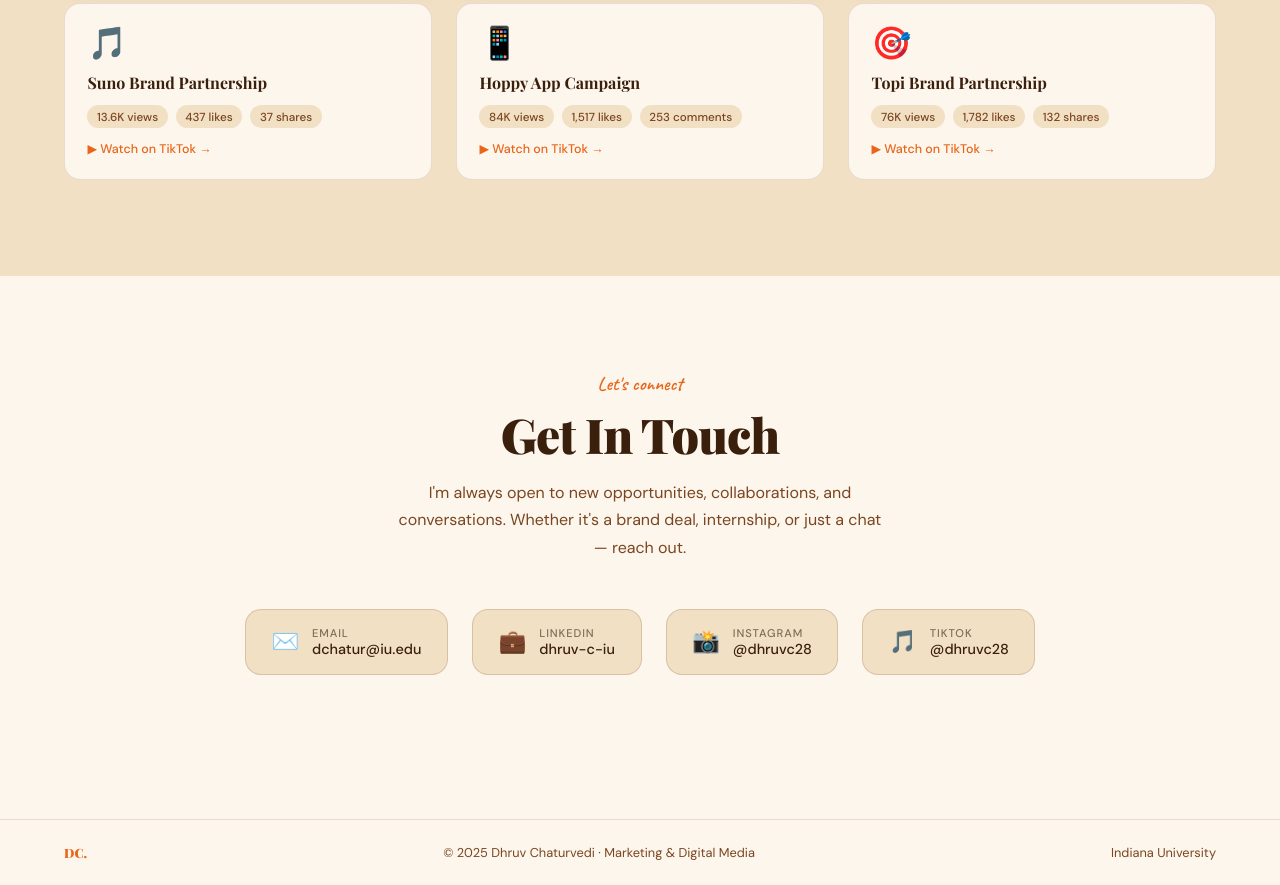
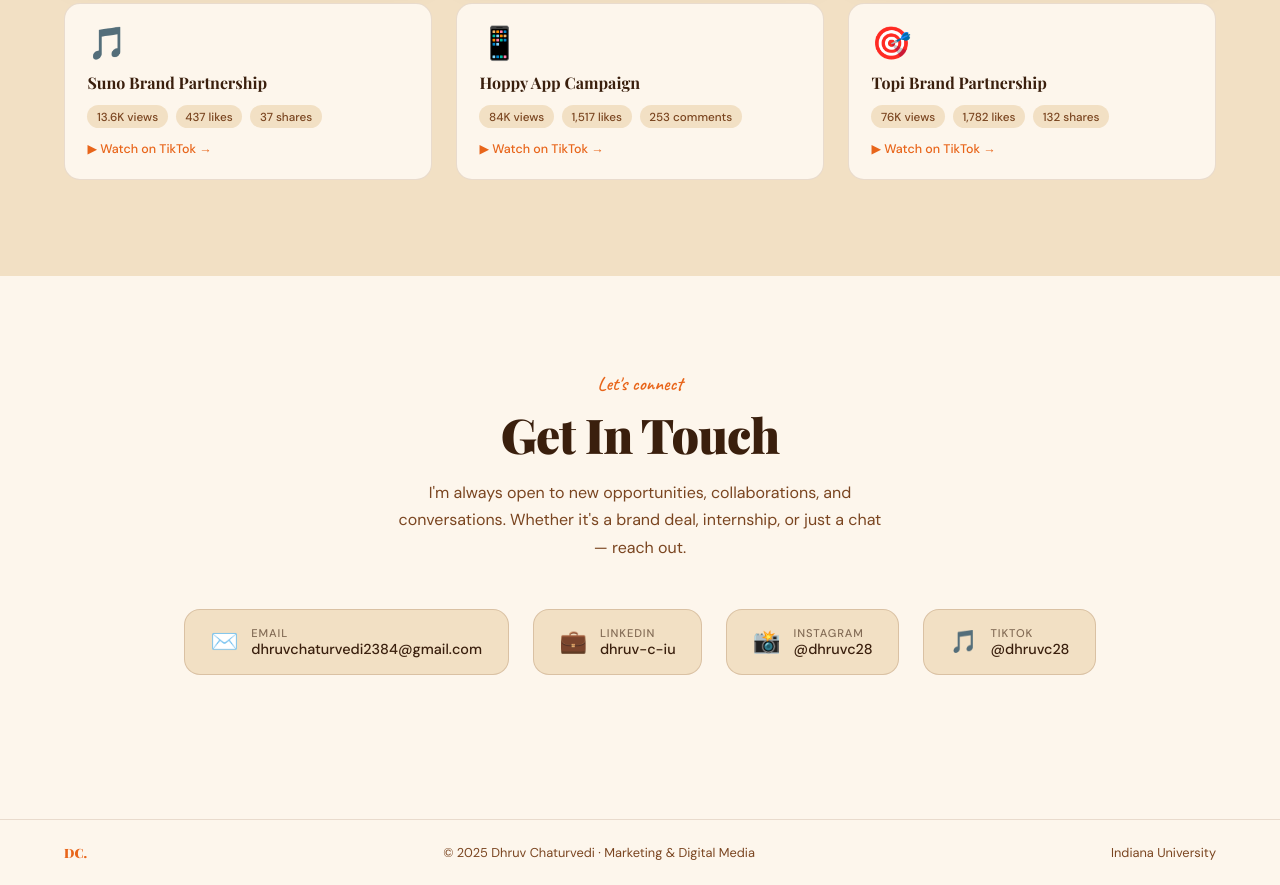
Before and after one commit to dhruvc28/dhruvc28.github.io, a plain HTML site: page index.html in a window 1280 px wide. Shown: the part 2956-3841 px from the top of the page. Drawn offline with nearby package versions, Linux system fonts and the light colour scheme; a web font is replaced by a local one.

Commit message:
Update index.html

```diff
--- a/index.html
+++ b/index.html
@@ -730,11 +730,11 @@
     <h2 class="section-title reveal">Get In Touch</h2>
     <p class="contact-sub reveal">I'm always open to new opportunities, collaborations, and conversations. Whether it's a brand deal, internship, or just a chat — reach out.</p>
     <div class="contact-grid reveal">
-      <a href="mailto:dchatur@iu.edu" class="contact-card">
+      <a href="mailto:dhruvchaturvedi3284@gmail.com" class="contact-card">
         <span class="contact-icon">✉️</span>
         <div class="contact-info">
           <div class="label">Email</div>
-          <div class="value">dchatur@iu.edu</div>
+          <div class="value">dhruvchaturvedi2384@gmail.com</div>
         </div>
       </a>
       <a href="https://www.linkedin.com/in/dhruv-c-iu/" target="_blank" class="contact-card">
```
